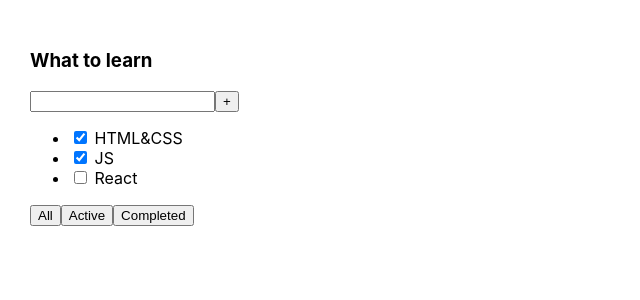
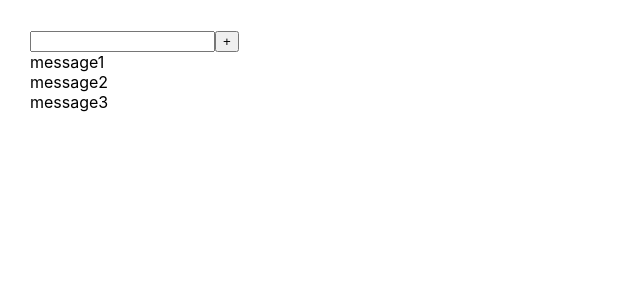
Before and after one commit to igor-minaev/microtask-input, a React (Vite) app: page / in a window 1280 px wide. Shown: the top 300 px of the page, without its empty margins (0-640 px from the left). Built offline with nearby package versions, Linux system fonts and the light colour scheme.

Commit message:
add FullInput component

```diff
--- a/src/App.css
+++ b/src/App.css
@@ -1,6 +1,5 @@
 .app {
   padding: 30px;
-  display: flex;
 }
 
 .app > div {
--- a/src/App.tsx
+++ b/src/App.tsx
@@ -1,33 +1,28 @@
 import './App.css'
+import {useState} from "react";
+import {FullInput} from "./components/FullInput.tsx";
 
 function App() {
-  return (
-      <div className="app">
-        <div>
-          <h3>What to learn</h3>
-          <div>
-            <input/>
-            <button>+</button>
-          </div>
-          <ul>
-            <li>
-              <input type="checkbox" checked={true}/> <span>HTML&CSS</span>
-            </li>
-            <li>
-              <input type="checkbox" checked={true}/> <span>JS</span>
-            </li>
-            <li>
-              <input type="checkbox" checked={false}/> <span>React</span>
-            </li>
-          </ul>
-          <div>
-            <button>All</button>
-            <button>Active</button>
-            <button>Completed</button>
-          </div>
+    const [message, setMessage] = useState([
+            {message: "message1"},
+            {message: "message2"},
+            {message: "message3"}
+        ]
+    )
+
+    const addMessage = (title: string) => {
+        const newMessage = {message: title}
+        setMessage([newMessage, ...message])
+    }
+
+    return (
+        <div className="app">
+            <FullInput addMessage={addMessage}/>
+            {message.map((m, i) => (
+                <div key={i}>{m.message}</div>
+            ))}
         </div>
-      </div>
-  )
+    )
 }
 
 export default App
--- /dev/null
+++ b/src/components/FullInput.tsx
@@ -0,0 +1,25 @@
+import {ChangeEvent, useState} from "react";
+
+type FullInputPropsType = {
+    addMessage: (title: string) => void
+}
+
+export const FullInput = (props: FullInputPropsType) => {
+    const [title, setTitle] = useState('')
+
+    const onChangeInputHandler = (e: ChangeEvent<HTMLInputElement>) => {
+        setTitle(e.currentTarget.value)
+    }
+
+    const onClickHandler = () => {
+        props.addMessage(title)
+        setTitle('')
+    }
+
+    return (
+        <div>
+            <input onChange={onChangeInputHandler} value={title}/>
+            <button onClick={onClickHandler}>+</button>
+        </div>
+    );
+};
```
